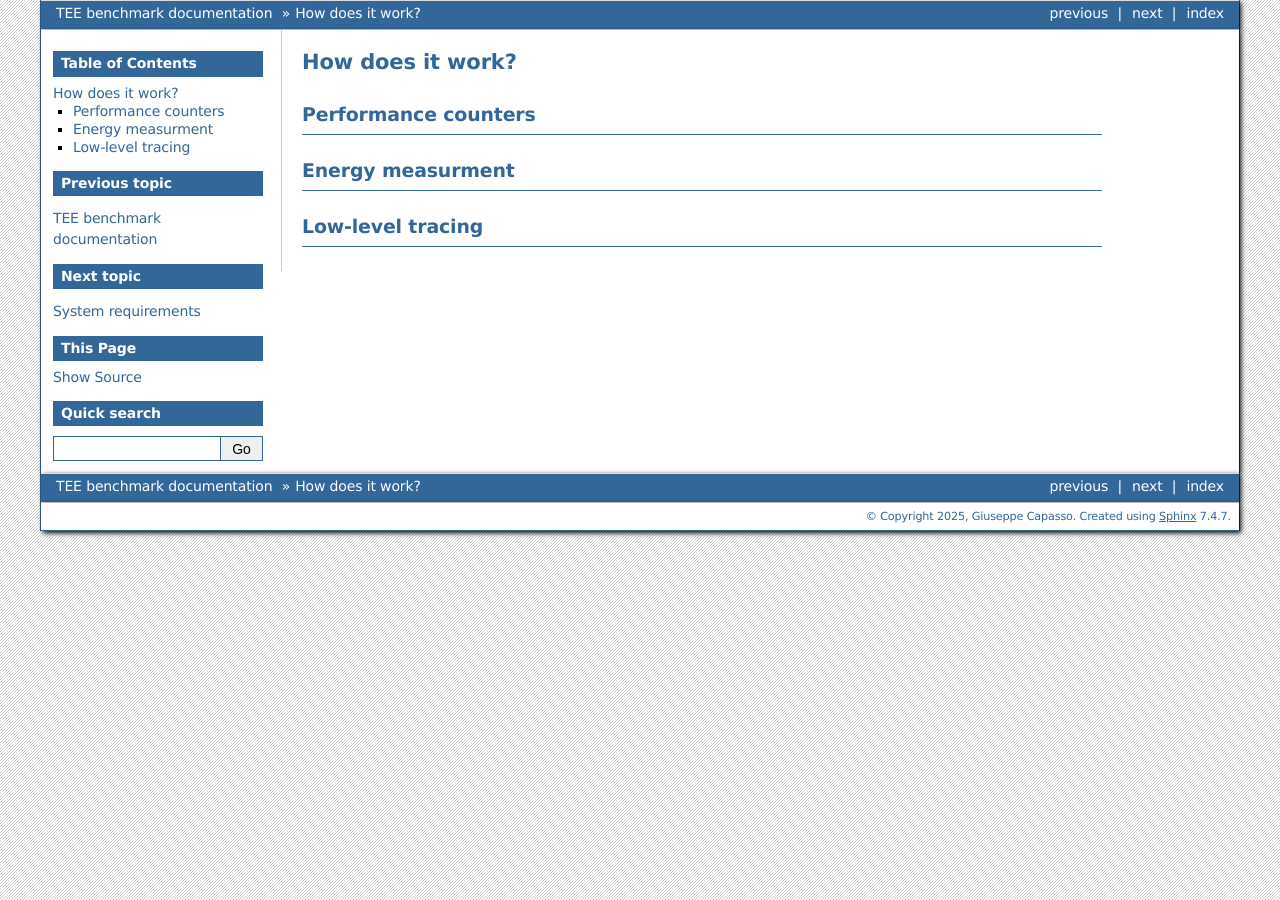
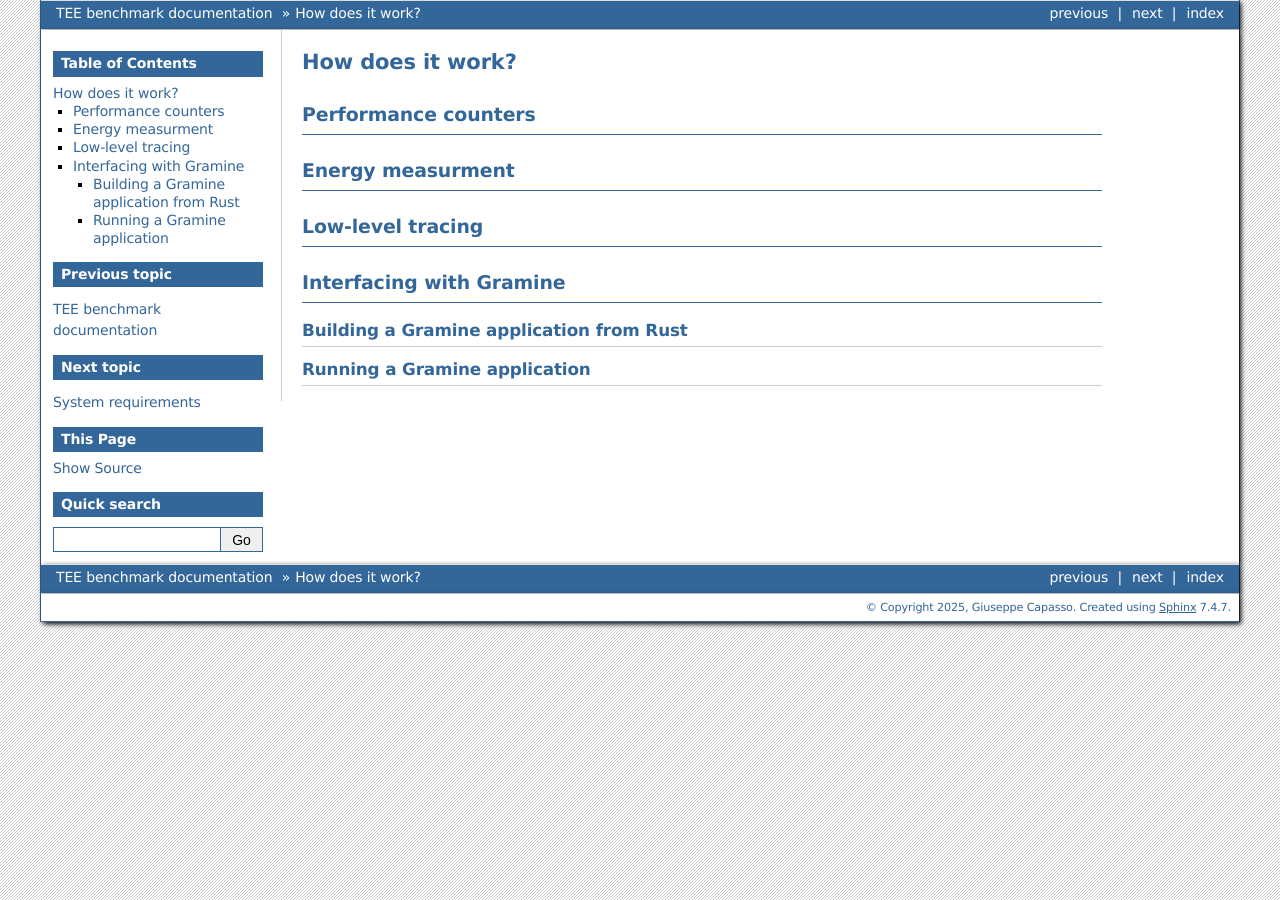
Before and after one commit to alarmfox/enclave-benchmark, a Sphinx documentation site: the page built from docs/web/source/inner-working.md, in a window 1280 px wide. Built offline with Sphinx 7.4.7, drawn with Linux system fonts in a browser that asks for light colours.

Commit message:
New docs stub

```diff
--- a/docs/web/source/inner-working.md
+++ b/docs/web/source/inner-working.md
@@ -5,3 +5,7 @@
 ## Energy measurment
 
 ## Low-level tracing
+
+## Interfacing with Gramine
+### Building a Gramine application from Rust
+### Running a Gramine application
--- a/docs/web/source/usage/advanced.rst
+++ b/docs/web/source/usage/advanced.rst
@@ -7,3 +7,6 @@ Variable expansion
 
 Using a custom manifest
 -----------------------
+
+Full configuration description
+------------------------------
```
